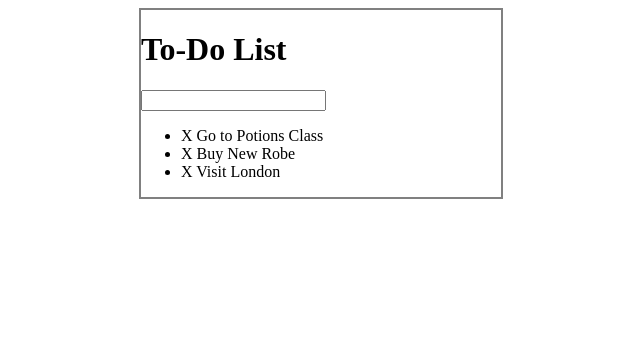
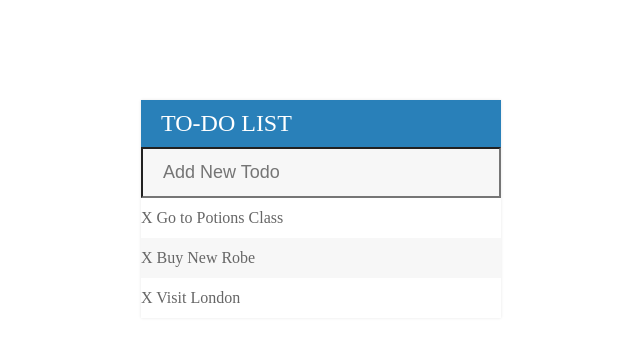
Before and after one commit to Charpell/Todo-list, a plain HTML site: page index.html in a window 1280 px wide. Shown: the whole page, without its empty margins (319-959 px from the left). Drawn offline with Linux system fonts and the light colour scheme.

Commit message:
List Styling

```diff
--- a/assets/css/todos.css
+++ b/assets/css/todos.css
@@ -1,7 +1,52 @@
+h1{
+	background: #2980b9;
+	color: white;
+	margin: 0;
+	padding: 10px 20px;
+	text-transform: uppercase;
+	font-size: 24px;
+	font-weight: normal;
+}
+
+
+ul{
+	list-style: none;
+	 margin: 0;
+	 padding: 0;
+}
+
+
+li{
+	background: #fff;
+	height: 40px;
+	line-height: 40px;
+	color: #666;
+}
+
+li:nth-child(2n){
+	background: #f7f7f7;
+}
+
+
+input{
+	font-size: 18px;
+	background-color: #f7f7f7;
+	width: 100%;
+	padding: 13px 13px 13px 20px;
+	box-sizing: border-box;
+	color: #2980b9;
+}
+
+input:focus{
+	background: #fff;
+	border: 3px solid #2980b9;
+}
+
 #container{
 	width: 360px;
-	margin: 0 auto;
-	border: 2px solid gray;
+	margin: 100px auto;
+	background: #f7f7f7;
+	box-shadow: 0 0 3px rgba(0,0,0, 0.1);
 }
 
 .completed{
--- a/index.html
+++ b/index.html
@@ -9,7 +9,7 @@
 
 <div id="container">
 	<h1>To-Do List</h1>
-	<input type="text">
+	<input type="text" placeholder="Add New Todo">
 
 	<ul>
 		<li><span>X</span> Go to Potions Class</li>
```
